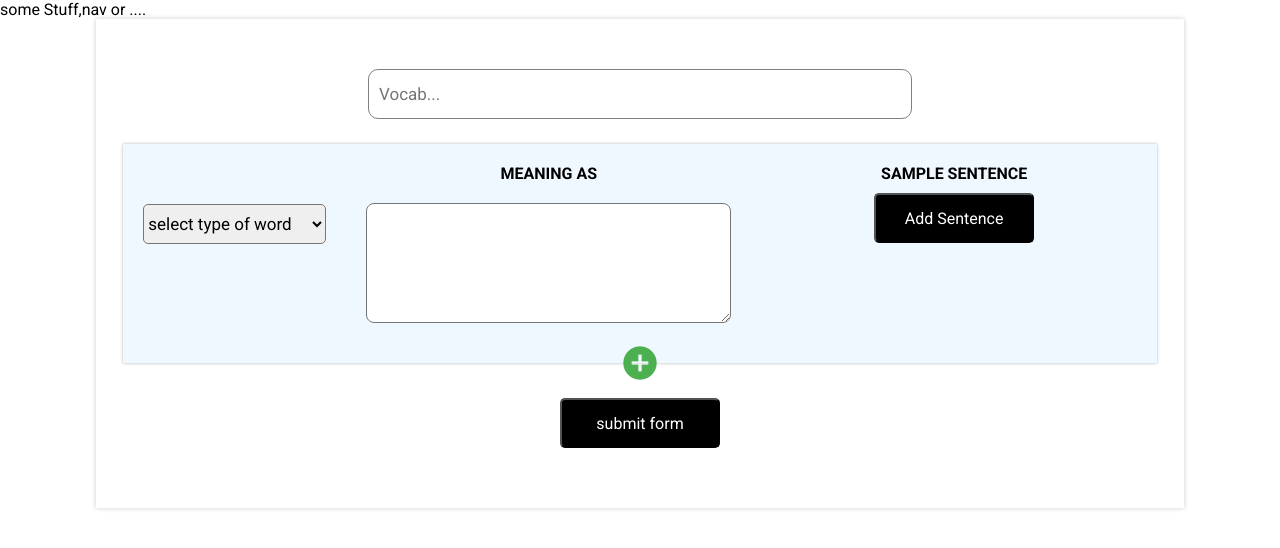
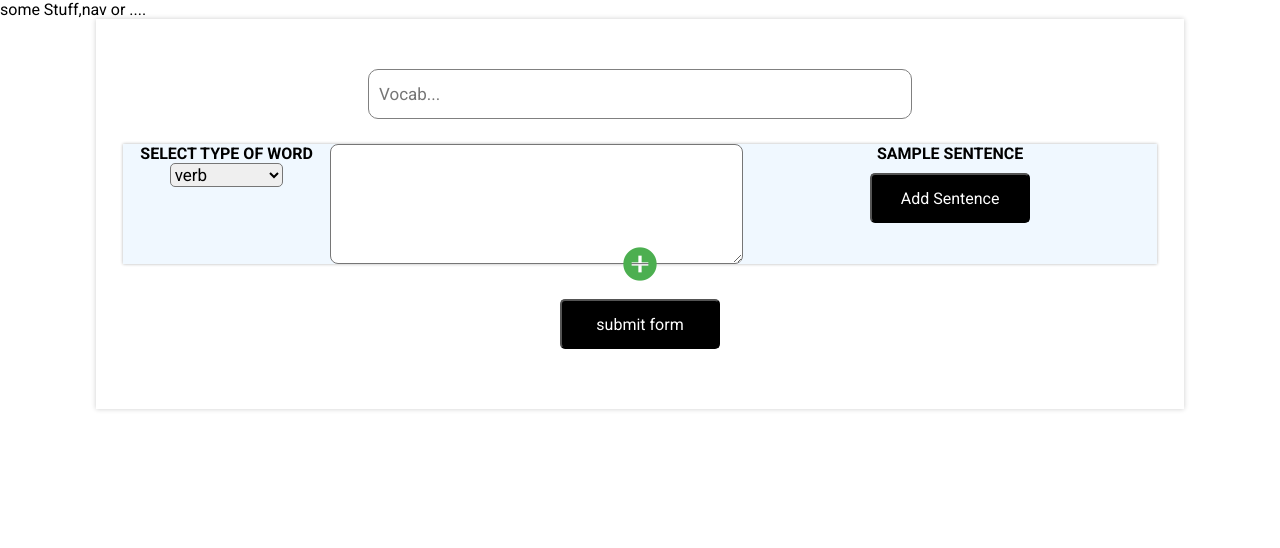
Before and after one commit to alimahmoodi/dictionary, a React (Create React App) app: page / in a window 1280 px wide. Shown: the top 548 px of the page. Built offline with nearby package versions, Linux system fonts and the light colour scheme.

Commit message:
create new file that named input.js and all inputs integrated

```diff
--- a/src/containers/Form/Form.js
+++ b/src/containers/Form/Form.js
@@ -5,6 +5,7 @@ import Aux from "../../hoc/Auxiliary/Auxiliary";
 import classes from "./Form.module.css";
 import axios from "axios";
 import Spinner from "../UI/spinner/spinner";
+import Input from "../UI/Input/Input";
 
 class Form extends React.Component {
     state = {
@@ -156,7 +157,7 @@ class Form extends React.Component {
         return (
             <Aux>
                 <form>
-                    <InputText onVocabChange={this.vocabHandler} />
+                    <Input inputType="text-input" changed={this.vocabHandler} />
                     {boxes}
                 </form>
                 <div className={classes.ButtonDiv}>
--- a/src/containers/MeanAndSentence/Box.js
+++ b/src/containers/MeanAndSentence/Box.js
@@ -2,23 +2,23 @@ import React from "react";
 import classes from "./Box.module.css";
 import Meaning from "./Meaning/Meaning";
 import Sentence from "./Sentence/Sentence";
-import TextArea from "../UI/TextArea/TextArea";
-import TextAreaMeaning from "../UI/TextArea/TextAreaMeaning";
-import Select from "../UI/Select/Select";
 import Close from "../../svg/close.svg";
 import Icon from "@material-ui/core/Icon";
 import { green } from "@material-ui/core/colors";
+import InputLabel from "../UI/Label/InputLabel";
+import Input from "../UI/Input/Input";
 
 class Box extends React.Component {
     render() {
         let exampleSentence = this.props.examples.map((item, id) => {
             return (
-                <TextArea
+                <Input
                     key={id}
                     deleteExample={this.props.deleteExample}
                     exampleId={id}
                     onChangeOfExapleValue={this.props.onChangeOfExapleValue}
                     valueOfExample={item}
+                    inputType="textarea-with-delete"
                 />
             );
         });
@@ -33,16 +33,23 @@ class Box extends React.Component {
                         onClick={e => this.props.deleteBox(e, this.props.boxId)}
                     />
                 )}
-                <Select
-                    onChangeTypeOfVocab={e => this.props.onChangeTypeOfVocab(e, this.props.boxId)}
-                    boxId={this.props.boxId}
-                    partOfSpeech={this.props.partOfSpeech}
-                />
-                <Meaning labelType={this.props.labelType}>
-                    <TextAreaMeaning
+                <div className={classes.selectWrapper}>
+                    <InputLabel>Select Type Of Word</InputLabel>
+                    <Input
+                        onChangeTypeOfVocab={e =>
+                            this.props.onChangeTypeOfVocab(e, this.props.boxId)
+                        }
                         boxId={this.props.boxId}
-                        onValueOfDefinition={this.props.onValueOfDefinition}
+                        partOfSpeech={this.props.partOfSpeech}
+                        inputType="select"
+                    />
+                </div>
+                <Meaning>
+                    <Input
+                        inputType="textarea"
+                        changed={this.props.onValueOfDefinition}
                         definition={this.props.definition}
+                        boxId={this.props.boxId}
                     />
                 </Meaning>
                 <Sentence>
--- a/src/containers/MeanAndSentence/Box.module.css
+++ b/src/containers/MeanAndSentence/Box.module.css
@@ -42,3 +42,9 @@
     cursor: pointer;
     z-index: 1000;
 }
+.selectWrapper {
+    width: 20%;
+    display: flex;
+    flex-direction: column;
+    align-items: center;
+}
--- a/src/containers/MeanAndSentence/Meaning/Meaning.js
+++ b/src/containers/MeanAndSentence/Meaning/Meaning.js
@@ -1,12 +1,12 @@
 import React from "react";
 import classes from "./Meaning.module.css";
-import InputLabel from "../../UI/Label/InputLabel";
+// import InputLabel from "../../UI/Label/InputLabel";
 
 class Meaning extends React.Component {
     render() {
         return (
             <div className={classes.Meaning}>
-                <InputLabel> meaning as {this.props.labelType}</InputLabel>
+                {/* <InputLabel> meaning as {this.props.labelType}</InputLabel> */}
                 {this.props.children}
             </div>
         );
--- a/src/containers/MeanAndSentence/Meaning/Meaning.module.css
+++ b/src/containers/MeanAndSentence/Meaning/Meaning.module.css
@@ -1,4 +1,4 @@
 .Meaning {
     width: 40%;
-    margin: 2rem 2rem;
+    /* margin: 2rem 2rem; */
 }
--- a/src/containers/MeanAndSentence/Sentence/Sentence.module.css
+++ b/src/containers/MeanAndSentence/Sentence/Sentence.module.css
@@ -1,4 +1,4 @@
 .Sentence {
     width: 40%;
-    margin: 2rem 2rem;
+    /* margin: 2rem 2rem; */
 }
--- /dev/null
+++ b/src/containers/UI/Input/Input.js
@@ -0,0 +1,69 @@
+import React from "react";
+import classes from "./Input.module.css";
+import Bin from "../../../svg/bin.svg";
+
+const Input = props => {
+    let inputElement = null;
+    switch (props.inputType) {
+        case "text-input":
+            inputElement = (
+                <input
+                    className={classes.InputText}
+                    type="text"
+                    name="vocab"
+                    placeholder="Vocab..."
+                    onChange={e => props.changed(e)}
+                ></input>
+            );
+            break;
+        case "textarea":
+            inputElement = (
+                <textarea
+                    onChange={e => props.changed(e, props.boxId)}
+                    value={props.definition}
+                    className={classes.TextArea}
+                />
+            );
+            break;
+        case "textarea-with-delete":
+            inputElement = (
+                <div className={classes.TextAreaDiv}>
+                    <img
+                        onClick={() => props.deleteExample(props.exampleId)}
+                        className={classes.Bin}
+                        src={Bin}
+                        alt="recyclebin"
+                    />
+
+                    <textarea
+                        className={classes.TextArea}
+                        onChange={e => props.onChangeOfExapleValue(e, props.exampleId)}
+                        value={props.valueOfExample}
+                    ></textarea>
+                </div>
+            );
+            break;
+
+        case "select":
+            inputElement = (
+                <select
+                    onChange={e => props.onChangeTypeOfVocab(e)}
+                    className={classes.Select}
+                    value={props.partOfSpeech}
+                >
+                    <option value="verb">verb</option>
+                    <option value="noun">noun</option>
+                    <option value="adjective">adjective</option>
+                </select>
+            );
+            break;
+    }
+    return (
+        // <div className={classes.Input}>
+        // <label className={classes.Label}>{props.label}</label>
+        inputElement
+        // </div>
+    );
+};
+
+export default Input;
--- /dev/null
+++ b/src/containers/UI/Input/Input.module.css
@@ -0,0 +1,60 @@
+.InputText {
+    width: 50%;
+    height: 5rem;
+    border: 1px solid gray;
+    padding: 10px;
+    display: block;
+    border-radius: 10px;
+    margin: auto;
+    outline: none;
+    font-family: "Roboto";
+    font-size: 1.7rem;
+    transition: all 0.2s;
+}
+.InputText:focus {
+    width: 55%;
+}
+
+.TextArea {
+    display: block;
+    width: 100%;
+    height: 12rem;
+    border-radius: 8px;
+    padding: 10px;
+    font-size: 1.6rem;
+    font-family: "Roboto";
+}
+
+.TextAreaDiv {
+    position: relative;
+}
+
+.Bin {
+    width: 1.5rem;
+    height: 3rem;
+    position: absolute;
+    right: 5px;
+    top: 0;
+    cursor: pointer;
+}
+.Tick {
+    width: 1.5rem;
+    position: absolute;
+    right: 5px;
+    top: 3.5rem;
+    cursor: pointer;
+}
+
+.Select {
+    font-family: "Roboto";
+    font-size: 1.7rem;
+    border-radius: 5px;
+    width: 55%;
+}
+.Select option {
+    height: 3rem;
+    font-size: 1.7rem;
+}
+.Select option:hover {
+    background-color: aqua;
+}
--- a/src/containers/UI/Select/Select.js
+++ b/src/containers/UI/Select/Select.js
@@ -7,7 +7,6 @@ const select = props => {
             className={classes.Select}
             value={props.partOfSpeech}
         >
-            <option value="">select type of word</option>
             <option value="verb">verb</option>
             <option value="noun">noun</option>
             <option value="adjective">adjective</option>
--- a/src/containers/UI/Select/Select.module.css
+++ b/src/containers/UI/Select/Select.module.css
@@ -1,10 +1,7 @@
 .Select {
-    width: 20%;
-    height: 4rem;
     font-family: "Roboto";
     font-size: 1.7rem;
     border-radius: 5px;
-    margin: 6rem 2rem;
 }
 .Select option {
     height: 3rem;
--- a/src/containers/UI/TextArea/TextArea.module.css
+++ b/src/containers/UI/TextArea/TextArea.module.css
@@ -1,6 +1,5 @@
 .TextArea {
     display: block;
-    margin: 2rem auto;
     width: 100%;
     height: 12rem;
     border-radius: 8px;
@@ -18,7 +17,6 @@
 }
 .Tick {
     width: 1.5rem;
-    /* height: 2.7rem; */
     position: absolute;
     right: 5px;
     top: 3.5rem;
@@ -26,5 +24,4 @@
 }
 .TextAreaDiv {
     position: relative;
-    margin: 2rem 0rem;
 }
--- a/src/containers/UI/TextArea/TextAreaMeaning.module.css
+++ b/src/containers/UI/TextArea/TextAreaMeaning.module.css
@@ -1,6 +1,5 @@
 .TextArea {
     display: block;
-    margin: 2rem auto;
     width: 100%;
     height: 12rem;
     border-radius: 8px;
@@ -11,5 +10,5 @@
 
 .TextAreaDiv {
     position: relative;
-    margin: 2rem 2rem;
+    /* margin: 2rem 2rem; */
 }
```
